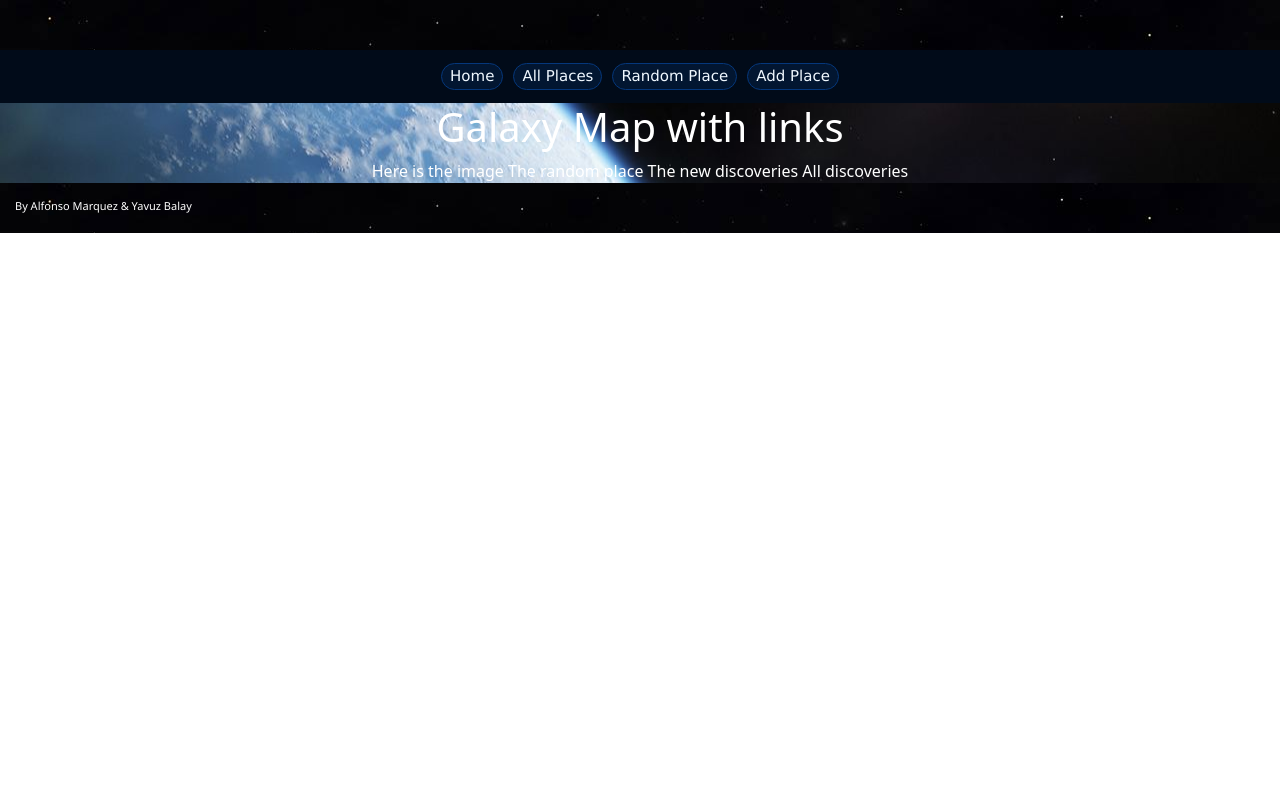
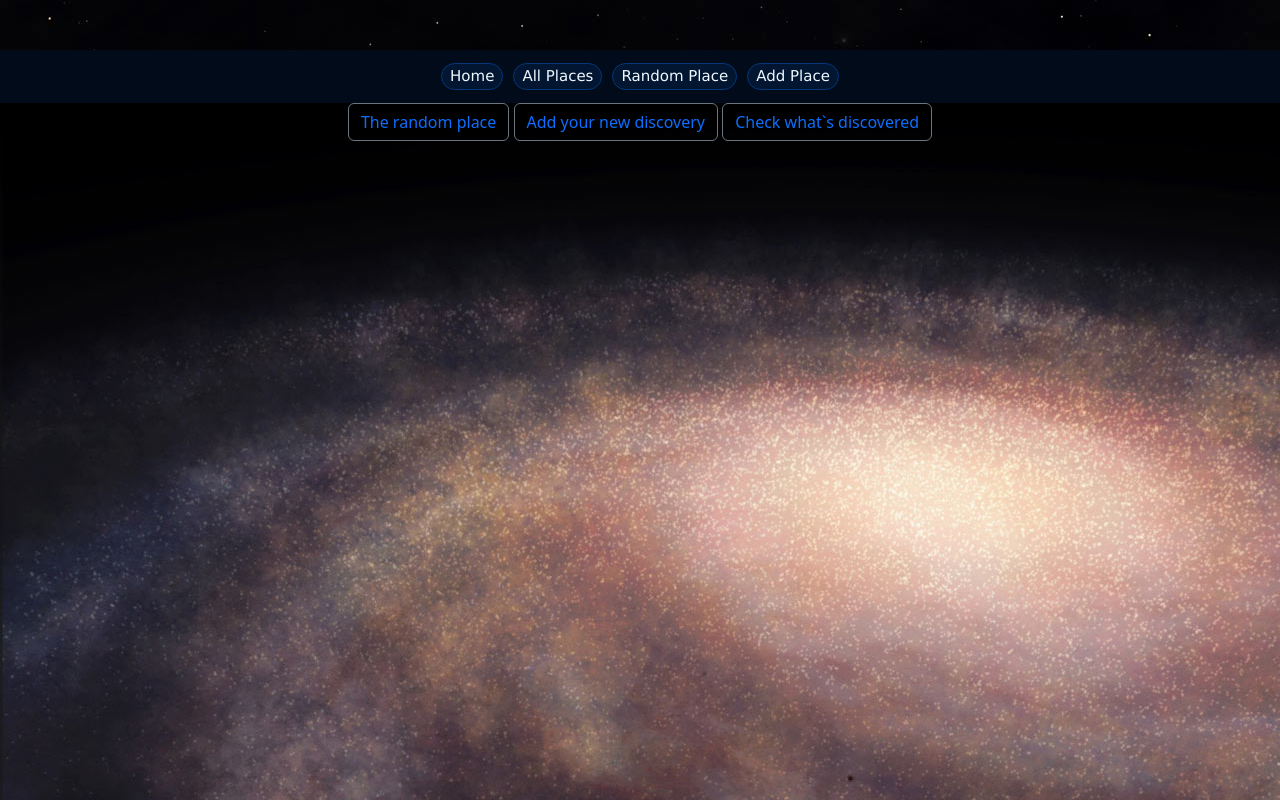
Before and after one commit to m02p02/react-json-project02, a React (Vite) app: page / in a window 1280 px wide. Shown: the top 800 px of the page. Built offline with nearby package versions, Linux system fonts and the light colour scheme.

Commit message:
home page updated

```diff
--- a/src/App.css
+++ b/src/App.css
@@ -19,7 +19,11 @@ Header, Footer
   height: 50px;
   width: 100%;
 }
-
+.galaxyMap{
+  background-image: url(/src/images/milkyway.jpg);
+  width: 100%;
+  height: 100vh
+}
 .footer-tag {
   font-size: 11px;
   font-family: 'Segoe UI', Tahoma, Geneva, Verdana, sans-serif;
--- a/src/pages/HomePage.jsx
+++ b/src/pages/HomePage.jsx
@@ -1,5 +1,6 @@
 import React from "react";
 import { Link } from "react-router-dom";
+import { Button } from "react-bootstrap";
 
 
 function HomePage() {
@@ -8,12 +9,17 @@ function HomePage() {
         <>
         <div>
 
-            <h1>Galaxy Map with links</h1>
-            <nav>Here is the image
-                <span> The random place</span>
-                <span> The new discoveries</span>
-                <span> All discoveries</span>
-                <span></span>
+            {/* <h1>Galaxy Map with links</h1> */}
+            <nav className="galaxyMap">
+                <span>
+                <Button variant="outline-secondary"><Link to="/places/random-place">The random place</Link></Button>{"  "}
+                </span>
+                <span>
+                <Button variant="outline-secondary"><Link to="/places/add-place">Add your new discovery</Link></Button>{"  "}
+                </span>
+                <span>
+                <Button variant="outline-secondary"><Link to='/places/all-places'>Check what`s discovered</Link></Button>{"  "}
+                </span>
             </nav>
 
         </div>
```
